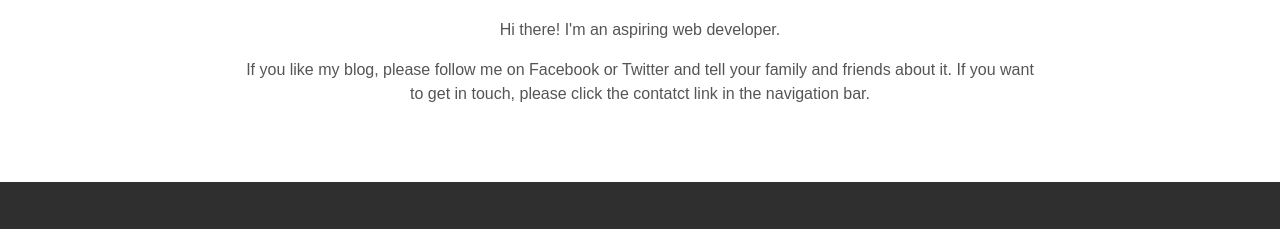
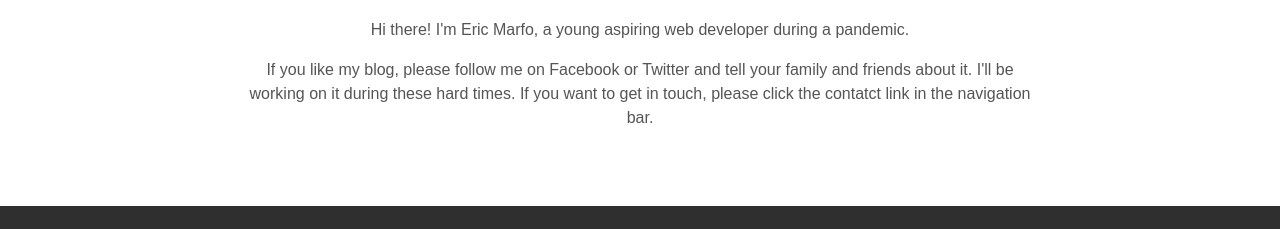
Before and after one commit to ShiftedReality007/shiftedreality007.github.io, a plain HTML site: page about.html in a window 1280 px wide. Shown: the part 525-754 px from the top of the page. Drawn offline with Linux system fonts and the light colour scheme; a web font is replaced by a local one.

Commit message:
Update about.html

```diff
--- a/about.html
+++ b/about.html
@@ -21,9 +21,9 @@
           <img style="width: 250px;" src="IMG-20191224-WA0000.jpg">
         <h1 class="about-title">About Me</h1>
         <div class="about-content">
-        <p>Hi there! I'm an aspiring web developer.</p>
+        <p>Hi there! I'm Eric Marfo, a young aspiring web developer during a pandemic.</p>
         <p>If you like my blog, please follow me on Facebook or Twitter and tell
-           your family and friends about it. If you want to get in touch, please
+           your family and friends about it. I'll be working on it during these hard times. If you want to get in touch, please
            click the contatct link in the navigation bar.</p>
         </div>
       </div>
```
